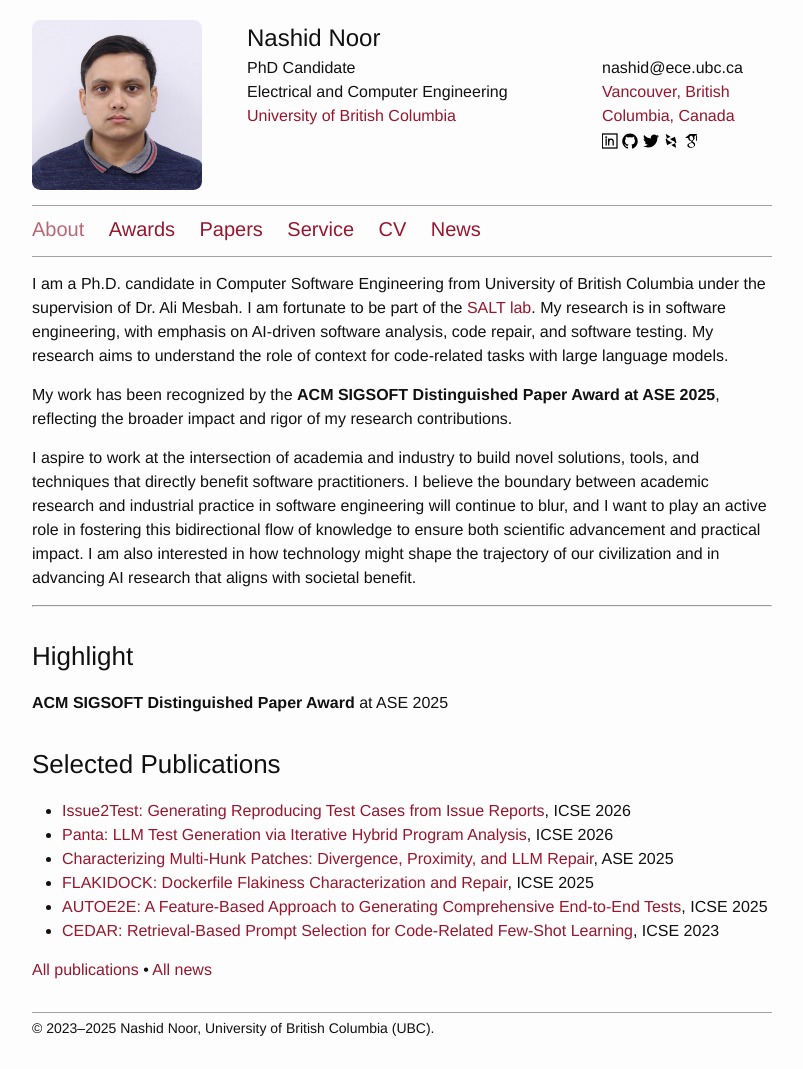
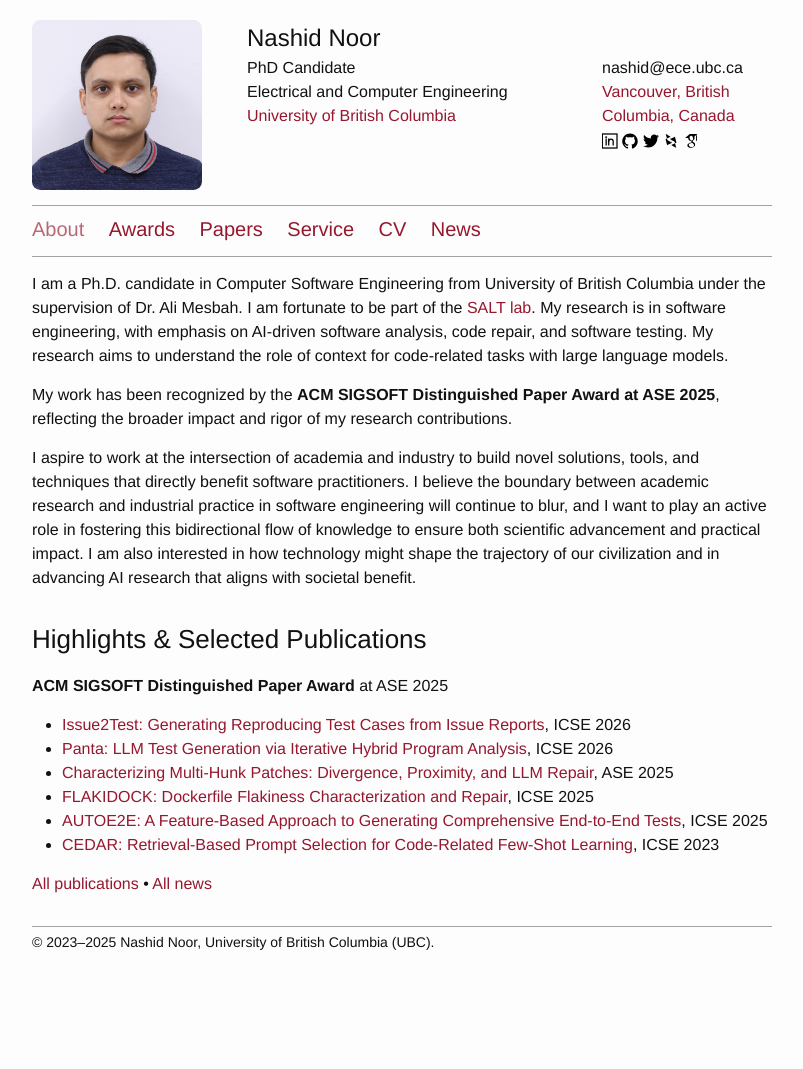
Before and after one commit to nashid/nashid.github.io, a Jekyll site: the page built from index.md, in a window 1280 px wide. Shown: the whole page, without its empty margins (238-1041 px from the left). Built offline with Jekyll 4.4.1, drawn with Linux system fonts in a browser that asks for light colours; after the commit the page ends 983 px from its top, so only the background shows below that.

Commit message:
Combine sections into 'Highlights & Selected Publications'
- Merge Highlight and Selected Publications under single header
- Remove awkward --- separator
- Smoother transition from bio to achievements
- Award appears first, then publication list

```diff
--- a/index.md
+++ b/index.md
@@ -14,13 +14,9 @@ My work has been recognized by the <strong>ACM SIGSOFT Distinguished Paper Award
 
 I aspire to work at the intersection of academia and industry to build novel solutions, tools, and techniques that directly benefit software practitioners. I believe the boundary between academic research and industrial practice in software engineering will continue to blur, and I want to play an active role in fostering this bidirectional flow of knowledge to ensure both scientific advancement and practical impact. I am also interested in how technology might shape the trajectory of our civilization and in advancing AI research that aligns with societal benefit.
 
----
-
-### Highlight
+### Highlights & Selected Publications
 
 **ACM SIGSOFT Distinguished Paper Award** at ASE 2025
-
-### Selected Publications
 
 - [Issue2Test: Generating Reproducing Test Cases from Issue Reports](https://nashid.github.io/resources/papers/issue2test-icse26.pdf), ICSE 2026
 - [Panta: LLM Test Generation via Iterative Hybrid Program Analysis](https://nashid.github.io/resources/papers/panta-arxiv25.pdf), ICSE 2026
```
